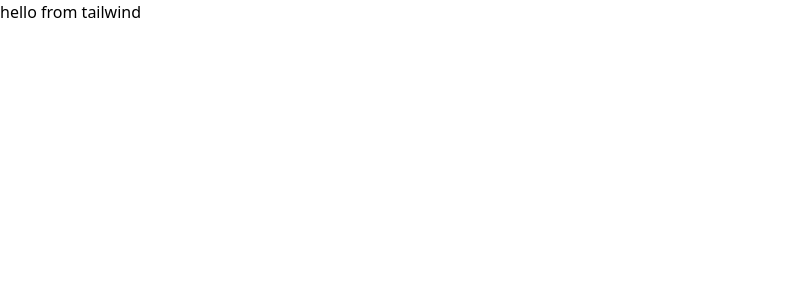
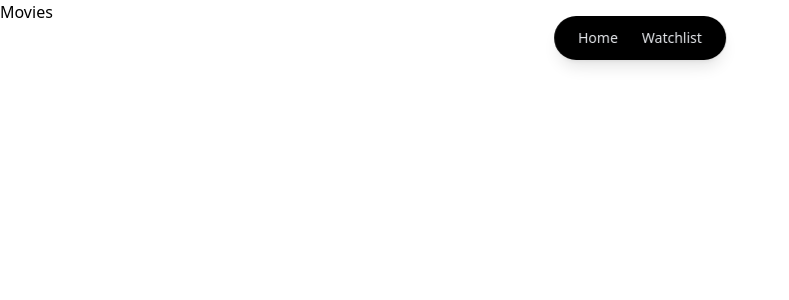
Before and after one commit to aditya-nehare/Film-Vault, a React (Vite) app in the folder film-vault/: page / in a window 1280 px wide. Shown: the top 300 px of the page, without its empty margins (0-789 px from the left). Built offline with nearby package versions, Linux system fonts and the light colour scheme.

Commit message:
feat: added a Dynamic Island like Navbar

```diff
--- a/film-vault/package.json
+++ b/film-vault/package.json
@@ -13,6 +13,7 @@
     "@tailwindcss/vite": "^4.1.18",
     "react": "^19.2.0",
     "react-dom": "^19.2.0",
+    "react-router-dom": "^7.11.0",
     "tailwindcss": "^4.1.18"
   },
   "devDependencies": {
--- a/film-vault/src/App.jsx
+++ b/film-vault/src/App.jsx
@@ -1,9 +1,19 @@
+import { BrowserRouter, Route, Routes } from "react-router-dom";
 import "./App.css";
+import Movies from "./components/Movies";
+import Navbar from "./components/Navbar";
+import WatchList from "./components/WatchList";
 
 function App() {
   return (
     <>
-      <h2>hello from tailwind</h2>
+      <BrowserRouter>
+        <Navbar />
+        <Routes>
+          <Route path="/" element={<Movies />} />
+          <Route path="/watchlist" element={<WatchList />} />
+        </Routes>
+      </BrowserRouter>
     </>
   );
 }
--- /dev/null
+++ b/film-vault/src/components/Movies.jsx
@@ -0,0 +1,9 @@
+import React from 'react'
+
+const Movies = () => {
+  return (
+    <div>Movies</div>
+  )
+}
+
+export default Movies
--- /dev/null
+++ b/film-vault/src/components/Navbar.jsx
@@ -0,0 +1,35 @@
+import { Link } from "react-router-dom";
+
+const Navbar = () => {
+  return (
+    <>
+      <div className="fixed top-4 left-1/2 -translate-x-1/2 z-50">
+        <div
+          className="
+      flex items-center gap-8
+      px-6 py-3
+      rounded-full
+      bg-black/100 backdrop-blur-md
+      shadow-lg
+      transition-all duration-300
+      hover:px-12
+    "
+        >
+          <nav className="flex gap-6 text-sm font-medium">
+            <Link to="/" className="text-gray-200 hover:text-white transition">
+              Home
+            </Link>
+            <Link
+              to="/watchlist"
+              className="text-gray-200 hover:text-white transition"
+            >
+              Watchlist
+            </Link>
+          </nav>
+        </div>
+      </div>
+    </>
+  );
+};
+
+export default Navbar;
--- /dev/null
+++ b/film-vault/src/components/WatchList.jsx
@@ -0,0 +1,9 @@
+import React from 'react'
+
+const WatchList = () => {
+  return (
+    <div>WatchList</div>
+  )
+}
+
+export default WatchList
```
Also changed, not shown: 1 other file (tests, documents, lock files or other folders).
